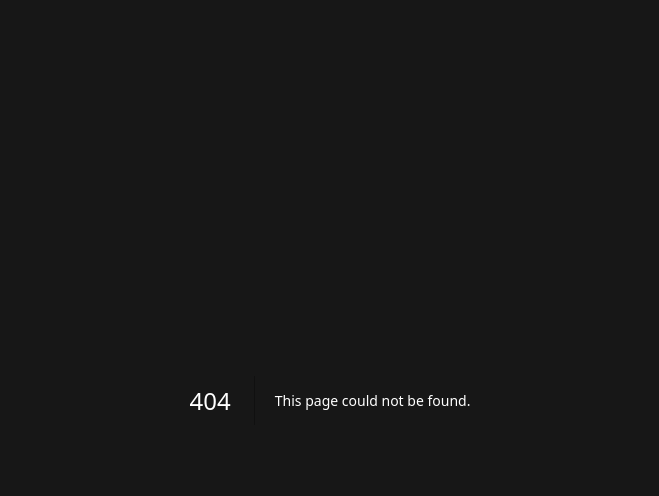
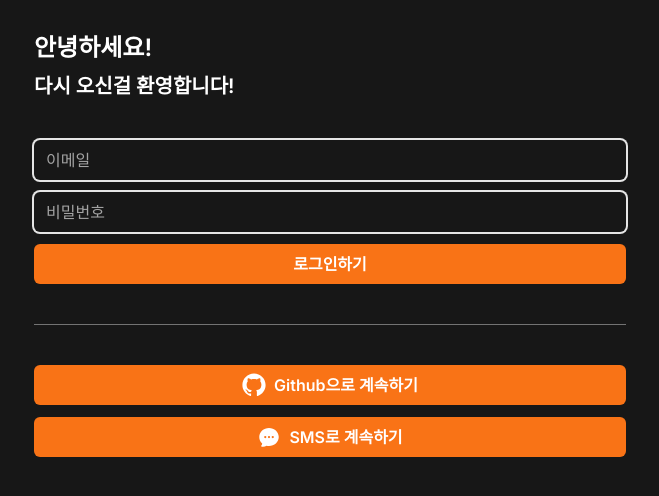
Before and after one commit to beom-yun/carrot-market-reloaded, a Next.js app: page /login in a window 1280 px wide. Before the commit this address had no page. Shown: the top 496 px of the page, without its empty margins (310-969 px from the left). Built offline with nearby package versions, Linux system fonts and the light colour scheme.

Commit message:
Log in Screen

```diff
--- /dev/null
+++ b/app/components/social-login.tsx
@@ -0,0 +1,40 @@
+import { ChatBubbleOvalLeftEllipsisIcon } from "@heroicons/react/24/solid";
+import Link from "next/link";
+
+export default function SocialLogin() {
+  return (
+    <>
+      <div className="h-px w-full bg-neutral-500" />
+      <div className="flex flex-col gap-3">
+        <Link
+          href="/github/start"
+          className="primary-btn flex h-10 items-center justify-center gap-2"
+        >
+          <svg
+            className="size-6"
+            viewBox="0 0 15 15"
+            fill="none"
+            xmlns="http://www.w3.org/2000/svg"
+          >
+            <path
+              d="M7.49933 0.25C3.49635 0.25 0.25 3.49593 0.25 7.50024C0.25 10.703 2.32715 13.4206 5.2081 14.3797C5.57084 14.446 5.70302 14.2222 5.70302 14.0299C5.70302 13.8576 5.69679 13.4019 5.69323 12.797C3.67661 13.235 3.25112 11.825 3.25112 11.825C2.92132 10.9874 2.44599 10.7644 2.44599 10.7644C1.78773 10.3149 2.49584 10.3238 2.49584 10.3238C3.22353 10.375 3.60629 11.0711 3.60629 11.0711C4.25298 12.1788 5.30335 11.8588 5.71638 11.6732C5.78225 11.205 5.96962 10.8854 6.17658 10.7043C4.56675 10.5209 2.87415 9.89918 2.87415 7.12104C2.87415 6.32925 3.15677 5.68257 3.62053 5.17563C3.54576 4.99226 3.29697 4.25521 3.69174 3.25691C3.69174 3.25691 4.30015 3.06196 5.68522 3.99973C6.26337 3.83906 6.8838 3.75895 7.50022 3.75583C8.1162 3.75895 8.73619 3.83906 9.31523 3.99973C10.6994 3.06196 11.3069 3.25691 11.3069 3.25691C11.7026 4.25521 11.4538 4.99226 11.3795 5.17563C11.8441 5.68257 12.1245 6.32925 12.1245 7.12104C12.1245 9.9063 10.4292 10.5192 8.81452 10.6985C9.07444 10.9224 9.30633 11.3648 9.30633 12.0413C9.30633 13.0102 9.29742 13.7922 9.29742 14.0299C9.29742 14.2239 9.42828 14.4496 9.79591 14.3788C12.6746 13.4179 14.75 10.7025 14.75 7.50024C14.75 3.49593 11.5036 0.25 7.49933 0.25Z"
+              fill="currentColor"
+              fillRule="evenodd"
+              clipRule="evenodd"
+            ></path>
+          </svg>
+          <span>Github으로 계속하기</span>
+        </Link>
+        <Link
+          href="/sms"
+          className="primary-btn flex h-10 items-center justify-center gap-2"
+        >
+          <span>
+            <ChatBubbleOvalLeftEllipsisIcon className="h-6 w-6" />
+          </span>
+          <span>SMS로 계속하기</span>
+        </Link>
+      </div>
+    </>
+  );
+}
--- /dev/null
+++ b/app/login/page.tsx
@@ -0,0 +1,25 @@
+import FormInput from "../components/form-input";
+import FormButton from "../components/form.btn";
+import SocialLogin from "../components/social-login";
+
+export default function Login() {
+  return (
+    <div className="flex flex-col gap-10 px-6 py-8">
+      <div className="flex flex-col gap-2 *:font-semibold">
+        <h1 className="text-2xl">안녕하세요!</h1>
+        <h2 className="text-xl">다시 오신걸 환영합니다!</h2>
+      </div>
+      <form className="flex flex-col gap-3">
+        <FormInput type="email" placeholder="이메일" required errors={[]} />
+        <FormInput
+          type="password"
+          placeholder="비밀번호"
+          required
+          errors={[]}
+        />
+        <FormButton loading={false} text="로그인하기" />
+      </form>
+      <SocialLogin />
+    </div>
+  );
+}
--- /dev/null
+++ b/app/sms/page.tsx
@@ -0,0 +1,23 @@
+import FormInput from "../components/form-input";
+import FormButton from "../components/form.btn";
+
+export default function SMSLogin() {
+  return (
+    <div className="flex flex-col gap-10 px-6 py-8">
+      <div className="flex flex-col gap-2 *:font-semibold">
+        <h1 className="text-2xl">SMS 로그인</h1>
+        <h2 className="text-xl">핸드폰 인증을 해주세요!</h2>
+      </div>
+      <form className="flex flex-col gap-3">
+        <FormInput
+          type="number"
+          placeholder="핸드폰 번호"
+          required
+          errors={[]}
+        />
+        <FormInput type="number" placeholder="확인코드" required errors={[]} />
+        <FormButton loading={false} text="인증하기" />
+      </form>
+    </div>
+  );
+}
```
